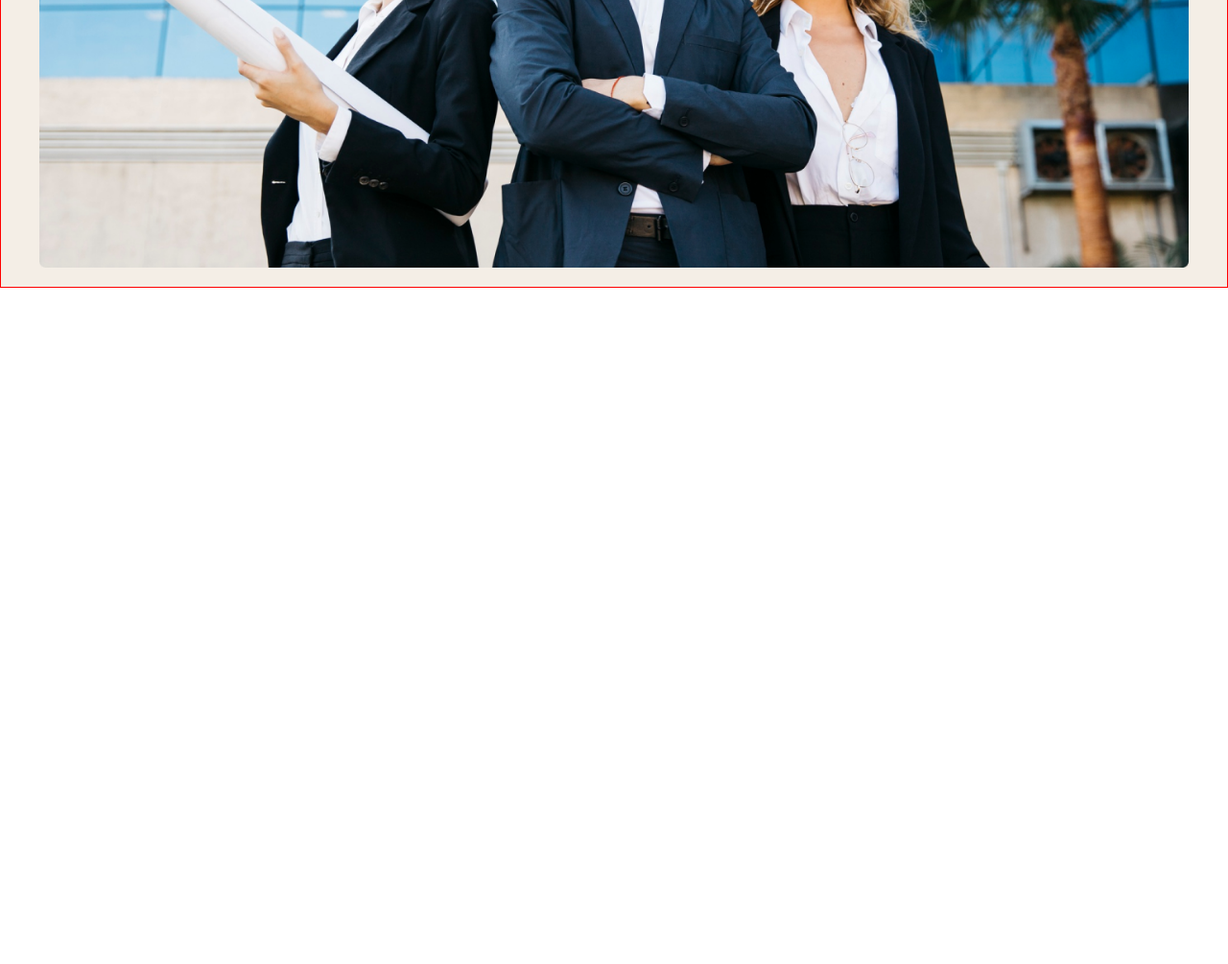
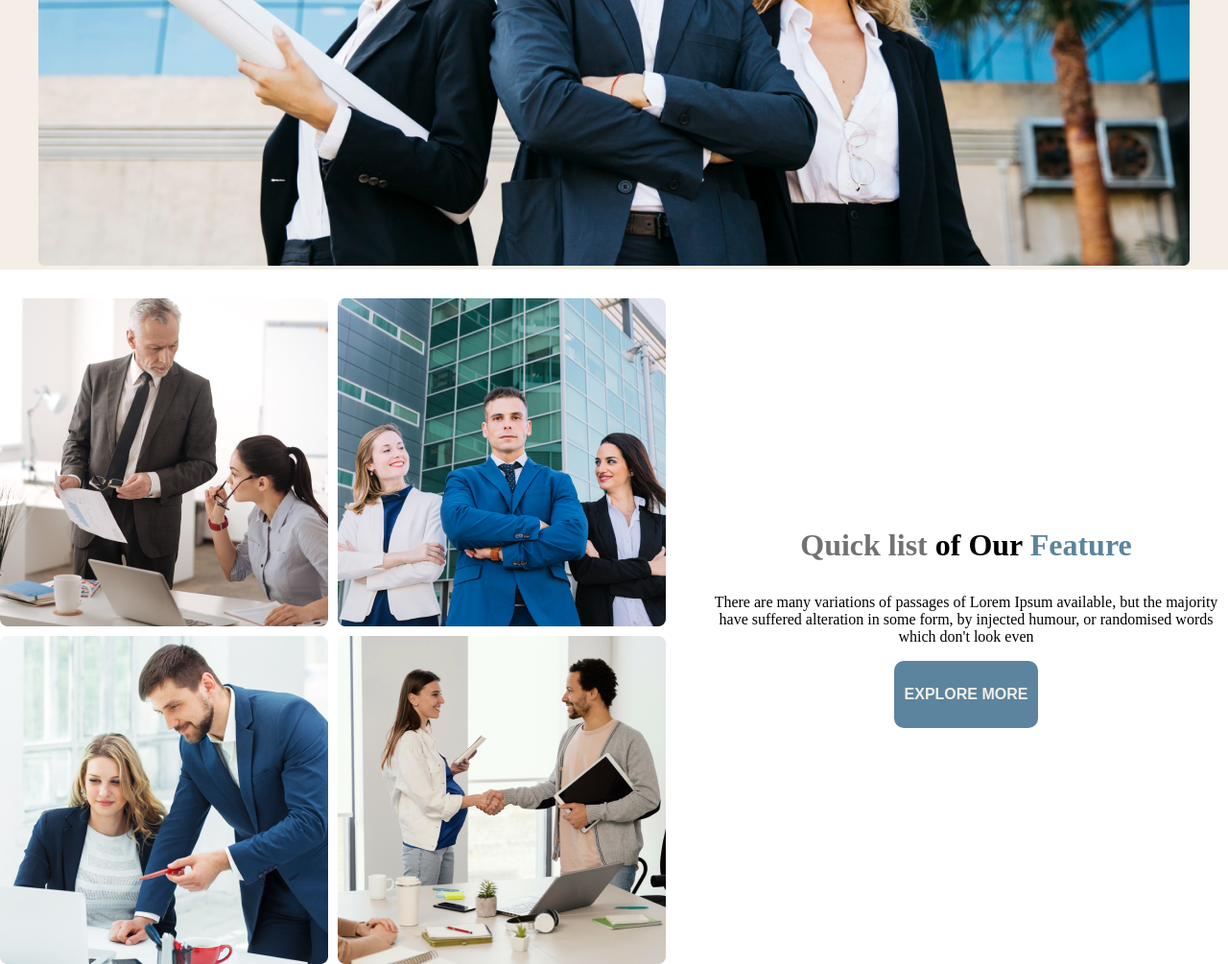
Before and after one commit to SabbirReturn/architect-website-repo, a plain HTML site: page index.html in a window 1280 px wide. Shown: the part 696-1701 px from the top of the page at 96% size. Before the commit the page ends 996 px from the top, so only its background shows below. Drawn offline with Linux system fonts and the light colour scheme.

Commit message:
explore more section

```diff
--- a/index.html
+++ b/index.html
@@ -30,5 +30,22 @@
             </figure>
         </section>
     </header>
+    <main class="explore-more-container">
+        <section class="explore-more">
+            <div class="explore-more-img">
+                <img src="images/team1.png" alt="">
+                <img src="images/team2.png" alt="">
+                <img src="images/team3.png" alt="">
+                <img src="images/team4.png" alt="">
+            </div>
+            <div class="explore-more-details">
+                <h3 style="font-size: 2rem;"><span style="color:rgb(114, 114, 114) ; font-weight:bold;">Quick list</span> of Our <span style="color:#5c849e ;">Feature</span></h3>
+                <p>There are many variations of passages of Lorem Ipsum available, but the majority have suffered alteration in some form, by injected humour, or randomised words which don't look even</p>
+                <div class="btn-container">
+                    <button class="primary-btn">Explore More</button>
+                </div>
+            </div>
+        </section>
+    </main>
 </body>
 </html>
--- a/styles/index.css
+++ b/styles/index.css
@@ -9,7 +9,7 @@ body{
 .navbar-container, .bannner-container{
     max-width: 1300px;
     margin: 0px auto;
-    border: 1px solid red;
+    /* border: 1px solid red; */
 }
 nav h1{
     font-family: Arial;
@@ -88,8 +88,27 @@ nav ul li a{
   .banner-picture{
     width: 100%;
   }
+  .explore-more-container{
+    max-width: 1300px;
+    margin: 0px auto;
+    /* border: 1px solid red; */
+    margin-top: 30px;
+  }
+  .explore-more{
+    display: flex;
+    align-items: center;
+  }
+  .explore-more-img{
+    display: grid;
+    grid-template-columns: repeat(2,1fr);
+    gap: 10PX;
+  }
+  .explore-more-details{
+    margin-left: 40px;
+    text-align: center;
+  }
 
-/* medium screen responsive */
+/* small screen responsive */
 @media screen and (max-width:576px) {
     nav{
         flex-direction: column;
@@ -107,4 +126,16 @@ nav ul li a{
         text-align: center;
         padding: 0px 10px;
     }
+    .explore-more-img{
+        display: grid;
+        grid-template-columns: repeat(1,1fr);
+        gap: 10PX;
+    }
+    .explore-more{
+        flex-direction: column-reverse;
+    }
+    .explore-more-details{
+        margin-left: 0px;
+
+    }
 }
```
